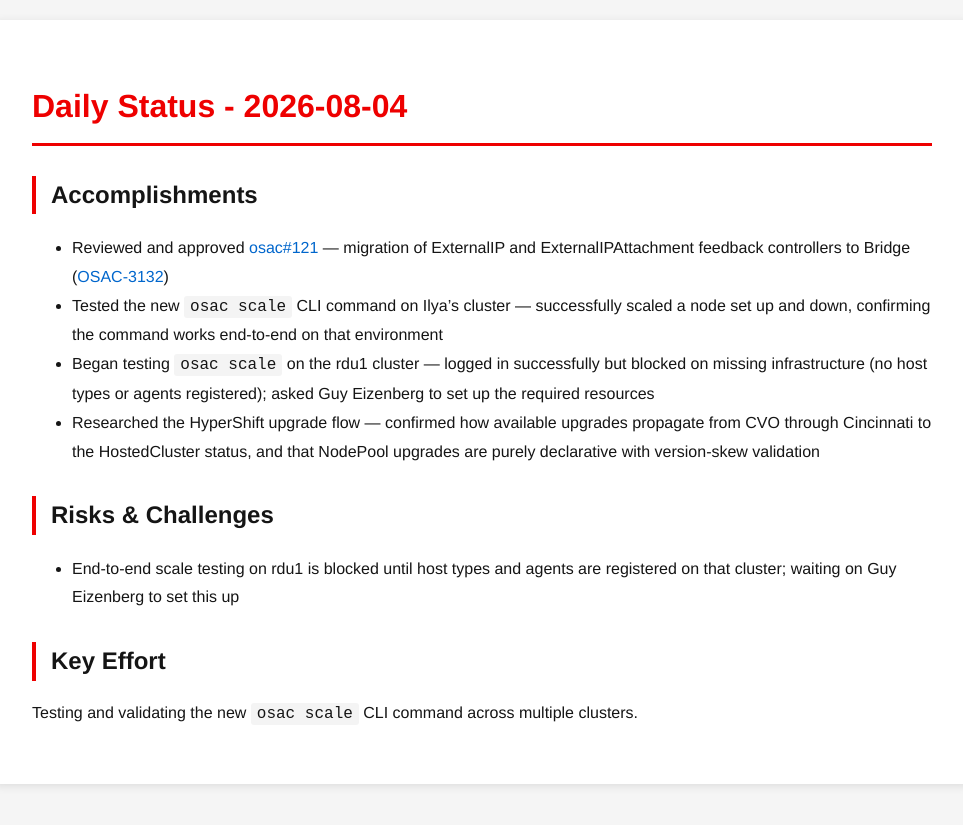
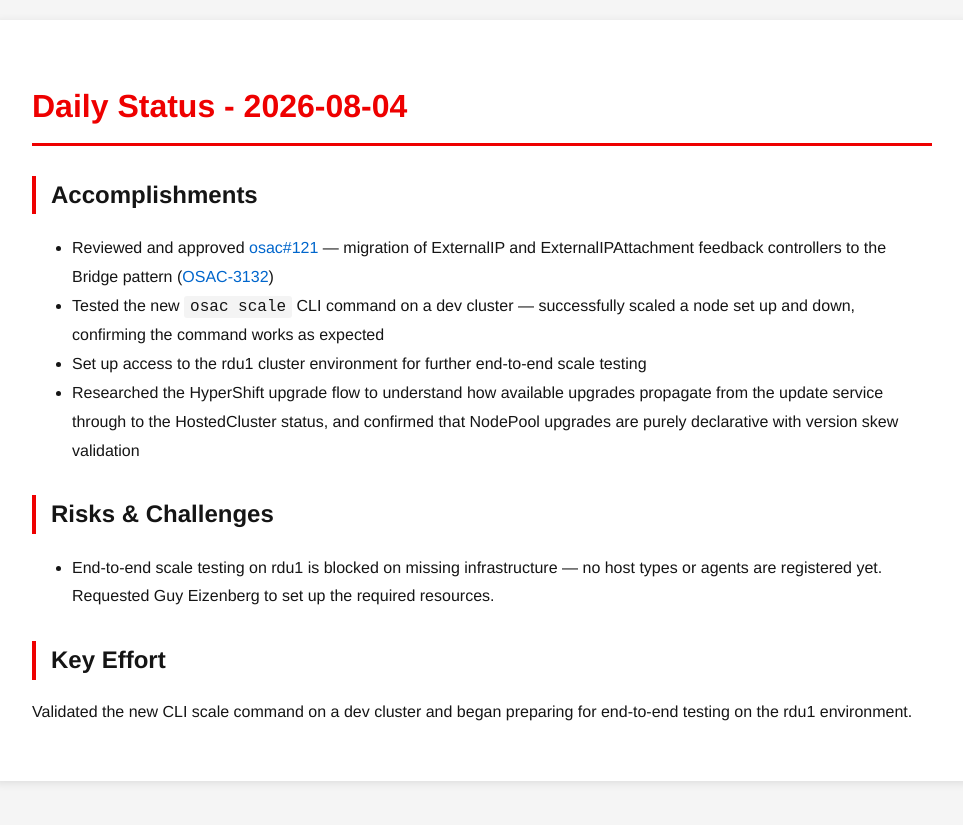
Before and after one commit to tzvatot/daily-status, a Jekyll site: the page built from 2026-08-04.md, in a window 1280 px wide. Shown: the top 825 px of the page, without its empty margins (158-1121 px from the left). Built offline with Jekyll 4.4.1, drawn with Linux system fonts in a browser that asks for light colours.

Commit message:
Daily status update - 2026-08-04

```diff
--- a/2026-08-04.md
+++ b/2026-08-04.md
@@ -7,13 +7,13 @@
 # Daily Status - 2026-08-04
 
 ## Accomplishments
-- Reviewed and approved [osac#121](https://github.com/osac-project/osac/pull/121) — migration of ExternalIP and ExternalIPAttachment feedback controllers to Bridge ([OSAC-3132](https://redhat.atlassian.net/browse/OSAC-3132))
-- Tested the new `osac scale` CLI command on Ilya's cluster — successfully scaled a node set up and down, confirming the command works end-to-end on that environment
-- Began testing `osac scale` on the rdu1 cluster — logged in successfully but blocked on missing infrastructure (no host types or agents registered); asked Guy Eizenberg to set up the required resources
-- Researched the HyperShift upgrade flow — confirmed how available upgrades propagate from CVO through Cincinnati to the HostedCluster status, and that NodePool upgrades are purely declarative with version-skew validation
+- Reviewed and approved [osac#121](https://github.com/osac-project/osac/pull/121) — migration of ExternalIP and ExternalIPAttachment feedback controllers to the Bridge pattern ([OSAC-3132](https://redhat.atlassian.net/browse/OSAC-3132))
+- Tested the new `osac scale` CLI command on a dev cluster — successfully scaled a node set up and down, confirming the command works as expected
+- Set up access to the rdu1 cluster environment for further end-to-end scale testing
+- Researched the HyperShift upgrade flow to understand how available upgrades propagate from the update service through to the HostedCluster status, and confirmed that NodePool upgrades are purely declarative with version skew validation
 
 ## Risks & Challenges
-- End-to-end scale testing on rdu1 is blocked until host types and agents are registered on that cluster; waiting on Guy Eizenberg to set this up
+- End-to-end scale testing on rdu1 is blocked on missing infrastructure — no host types or agents are registered yet. Requested Guy Eizenberg to set up the required resources.
 
 ## Key Effort
-Testing and validating the new `osac scale` CLI command across multiple clusters.
+Validated the new CLI scale command on a dev cluster and began preparing for end-to-end testing on the rdu1 environment.
```
